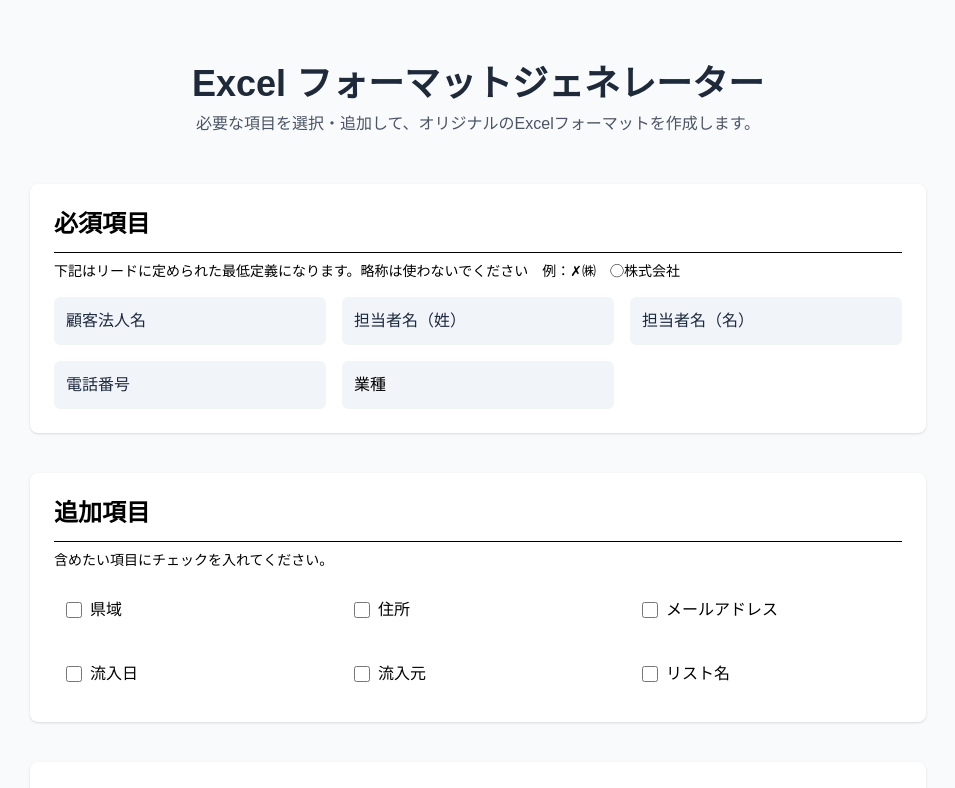
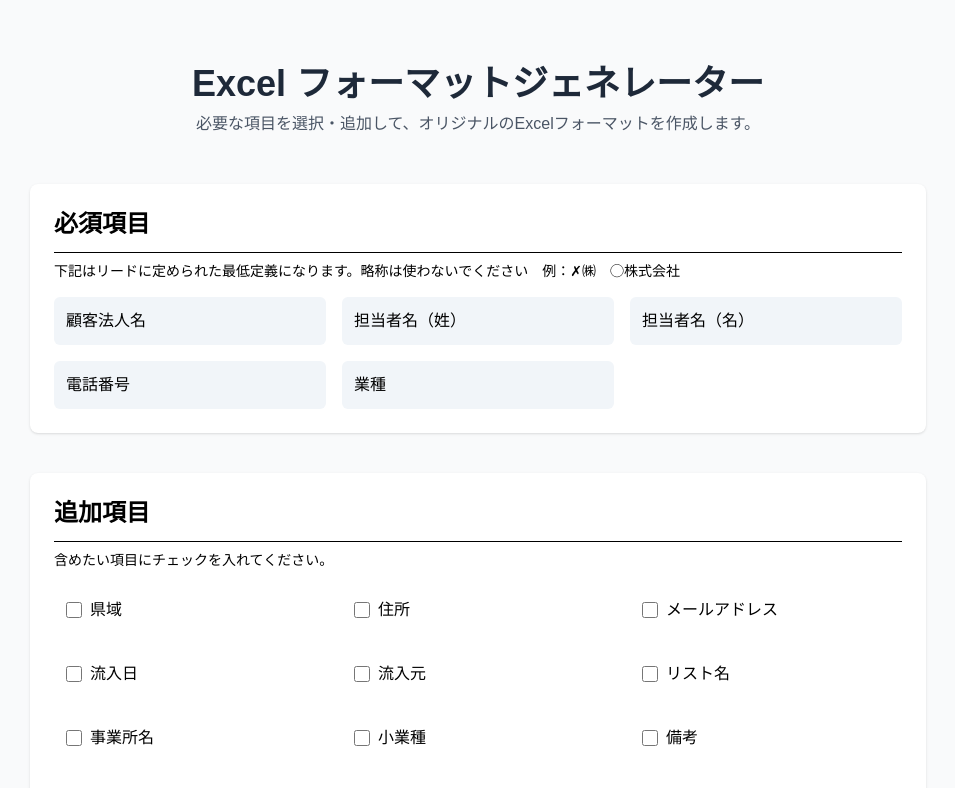
Before and after one commit to skmiii/excel-generator-2-app, a Next.js app: page / in a window 1280 px wide. Shown: the top 788 px of the page, without its empty margins (162-1117 px from the left). Built offline with nearby package versions, Linux system fonts and the light colour scheme.

Commit message:
「追加項       目に事業所名などを追加」

```diff
--- a/src/app/page.tsx
+++ b/src/app/page.tsx
@@ -26,6 +26,10 @@ export default function Home() {
     inflowDate: false,
     inflowSource: false,
     listName: false,
+    officeName: false,
+    subIndustry: false,
+    remarks: false,
+    contactTitle: false,
   });
 
   const [customColumns, setCustomColumns] = useState<CustomColumn[]>([]); // New state for custom columns
@@ -51,10 +55,10 @@ export default function Home() {
             <h2 className="text-2xl font-semibold text-black border-b pb-3">必須項目</h2>
             <p className="text-sm text-black mt-2">下記はリードに定められた最低定義になります。略称は使わないでください　例：✗㈱　◯株式会社</p>
             <div className="grid grid-cols-2 sm:grid-cols-3 gap-4 mt-4">
-              <div className="p-3 bg-slate-100 rounded-md text-slate-800">顧客法人名</div>
-              <div className="p-3 bg-slate-100 rounded-md text-slate-800">担当者名（姓）</div>
-              <div className="p-3 bg-slate-100 rounded-md text-slate-800">担当者名（名）</div>
-              <div className="p-3 bg-slate-100 rounded-md text-slate-800">電話番号</div>
+              <div className="p-3 bg-slate-100 rounded-md text-black">顧客法人名</div>
+              <div className="p-3 bg-slate-100 rounded-md text-black">担当者名（姓）</div>
+              <div className="p-3 bg-slate-100 rounded-md text-black">担当者名（名）</div>
+              <div className="p-3 bg-slate-100 rounded-md text-black">電話番号</div>
               <div className="p-3 bg-slate-100 rounded-md text-black">業種</div>
             </div>
           </section>
--- a/src/components/OptionalColumns.tsx
+++ b/src/components/OptionalColumns.tsx
@@ -20,6 +20,10 @@ const columnLabels: { [key: string]: string } = {
   inflowDate: '流入日',
   inflowSource: '流入元',
   listName: 'リスト名',
+  officeName: '事業所名',
+  subIndustry: '小業種',
+  remarks: '備考',
+  contactTitle: '担当者役職',
 };
 
 export default function OptionalColumns({ columns, onChange }: OptionalColumnsProps) {
```
